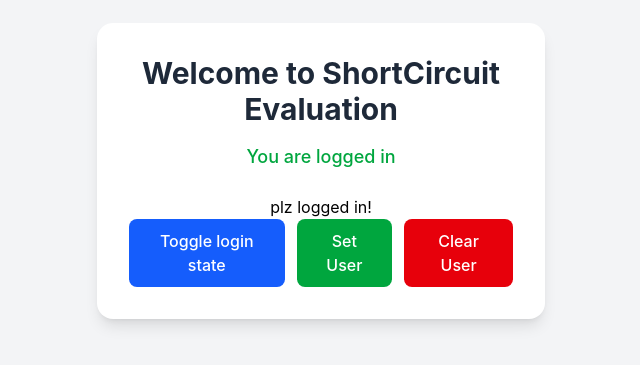
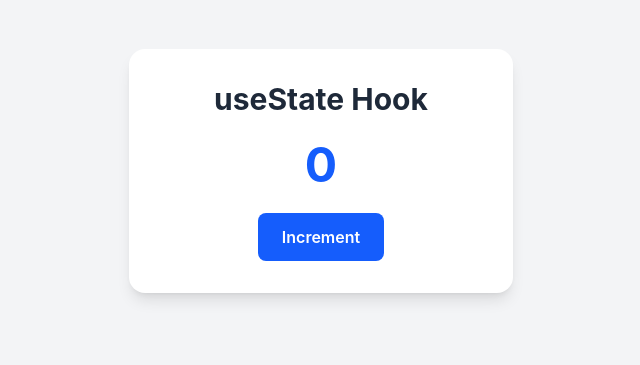
Before and after one commit to Shrabani-Mishra/react-projects, a React (Vite) app: page / in a window 1280 px wide. Shown: the part 229-594 px from the top of the page, without its empty margins (319-959 px from the left). Built offline with nearby package versions, Linux system fonts and the light colour scheme.

Commit message:
Add useState counter example

```diff
--- a/src/App.jsx
+++ b/src/App.jsx
@@ -1,11 +1,12 @@
 import React from 'react'
-import { ShortCircuit } from './projects/ShortCircuit'
+// import { ShortCircuit } from './projects/ShortCircuit'
+import { Counter } from './components/hooks/Counter'
 
 
 function App() {
   return (
     <>
-  <ShortCircuit/>
+  <Counter/>
     </>
   )
 }
--- /dev/null
+++ b/src/components/hooks/Counter.jsx
@@ -0,0 +1,28 @@
+import { useState } from "react";
+
+export const Counter = () => {
+  const [count, setCount] = useState(0);
+
+  return (
+    <div className="min-h-screen flex items-center justify-center bg-gray-100">
+      <div className="w-full max-w-sm rounded-2xl bg-white p-8 text-center shadow-lg">
+
+        <h1 className="mb-6 text-3xl font-bold text-gray-800">
+          useState Hook
+        </h1>
+
+        <p className="mb-6 text-5xl font-bold text-blue-600">
+          {count}
+        </p>
+
+        <button
+          onClick={() => setCount(count + 1)}
+          className="rounded-lg bg-blue-600 px-6 py-3 font-semibold text-white transition hover:bg-blue-700 active:scale-95"
+        >
+          Increment
+        </button>
+
+      </div>
+    </div>
+  );
+};
```
